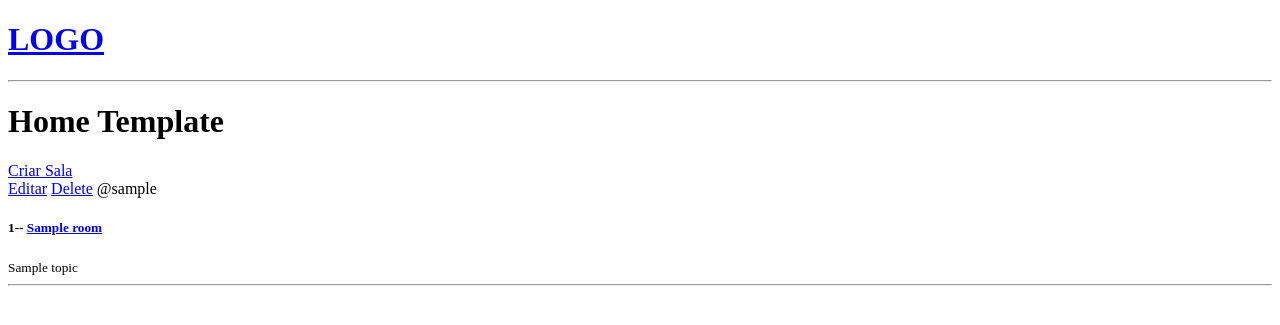
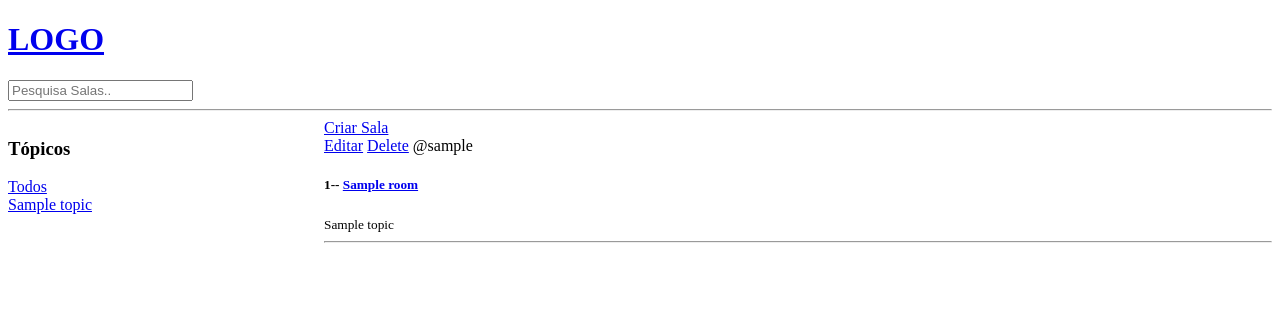
Before and after one commit to vinicioscsoares/socialmediaapp, a Django app: page / in a window 1280 px wide. Shown: the top 325 px of the page. Run offline with Django 5.2, Linux system fonts and the light colour scheme; tables that the repository leaves empty hold one stand-in row (values such as "Sample post").

Commit message:
barra de pesquisa funcionando

```diff
--- a/base/templates/base/home.html
+++ b/base/templates/base/home.html
@@ -1,8 +1,33 @@
 {% extends 'main.html' %}
 {% block content %}
 
+<style>
+    .home-container{
+        display:grid;
+        grid-template-columns: 1fr 3fr;
 
-<h1>Home Template</h1>
+    }
+</style>
+
+
+<div class="home-container">
+
+    <div>
+        <h3>Tópicos</h3>
+
+        <div>
+            <a href="{% url 'home' %}"> Todos </a>
+
+        </div>
+        {% for topic in  topics %}
+
+        <div>
+            <a href="{% url 'home' %}?q={{topic.name}}"> {{topic}} </a>
+
+        </div>
+
+        {% endfor %}
+    </div>
 
     <div>
         <a href="{% url 'create-room' %}"> Criar Sala</a>
@@ -20,6 +45,8 @@
 
             {% endfor %}
         </div>
+    </div>
+
 
 </div>
 
--- a/base/views.py
+++ b/base/views.py
@@ -1,5 +1,5 @@
 from django.shortcuts import render, redirect
-from .models import Room
+from .models import Room, Topic
 from .forms import RoomForm
 # Create your views here.
 # rooms = [
@@ -9,9 +9,15 @@ from .forms import RoomForm
 # ]
 
 def home(request):
-    rooms = Room.objects.all()
+
+    q = request.GET.get('q') if request.GET.get('q') != None else ''
+
+    rooms = Room.objects.filter(topic__name__icontains=q)
+
+    topic = Topic.objects.all()
     context = {
-        'rooms':rooms
+        'rooms':rooms,
+        'topics':topic,
         }
     return render(request, 'base/home.html', context)
 
--- a/templates/navbar.html
+++ b/templates/navbar.html
@@ -1,5 +1,7 @@
 <a href="/">
     <h1>LOGO</h1>
 </a>
-
+<form method='GET' action={% url 'home' %}>
+    <input type="text" name="q" placeholder="Pesquisa Salas.." />
+</form>
 <hr>
```
Lines whose indentation alone changed are shown as unchanged.
